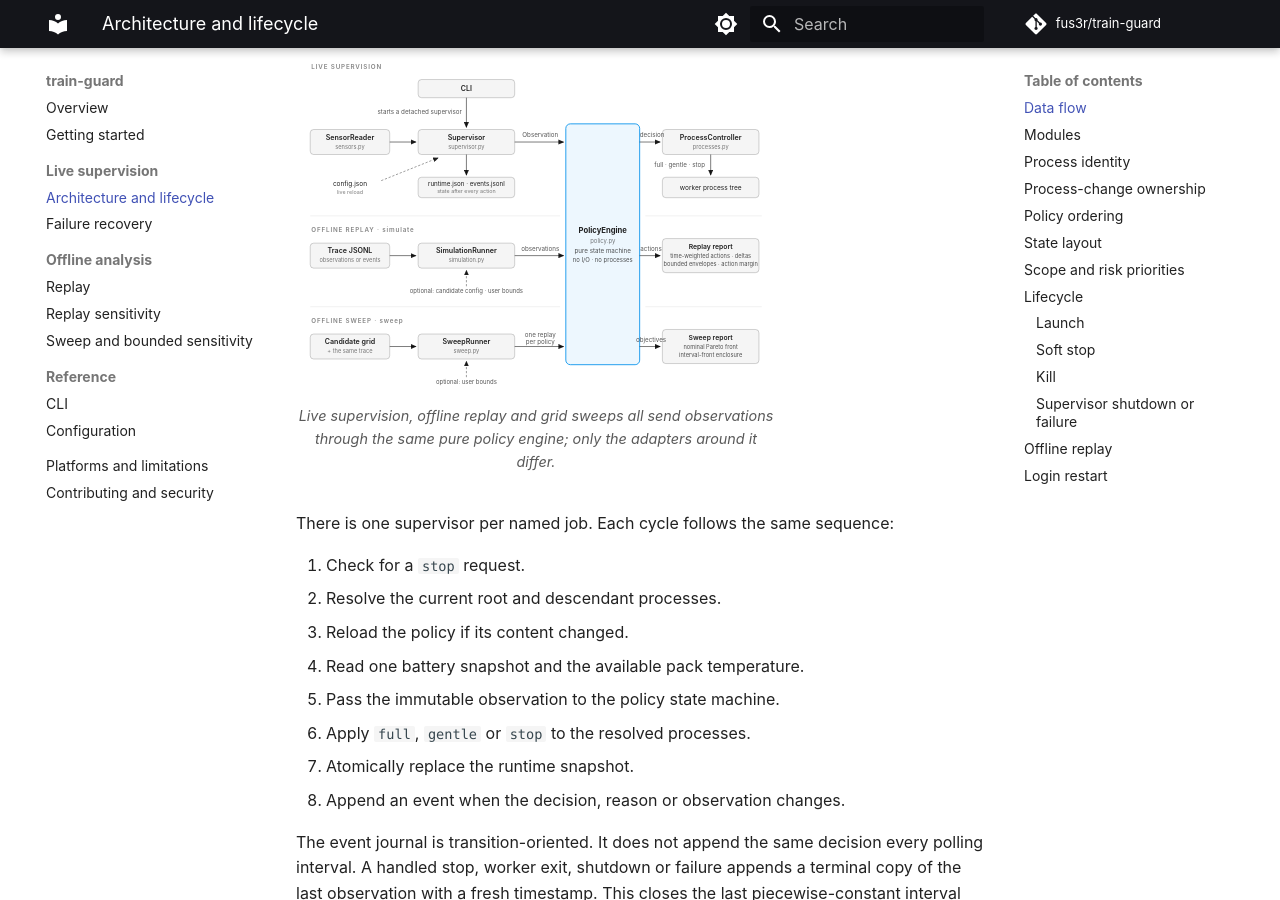
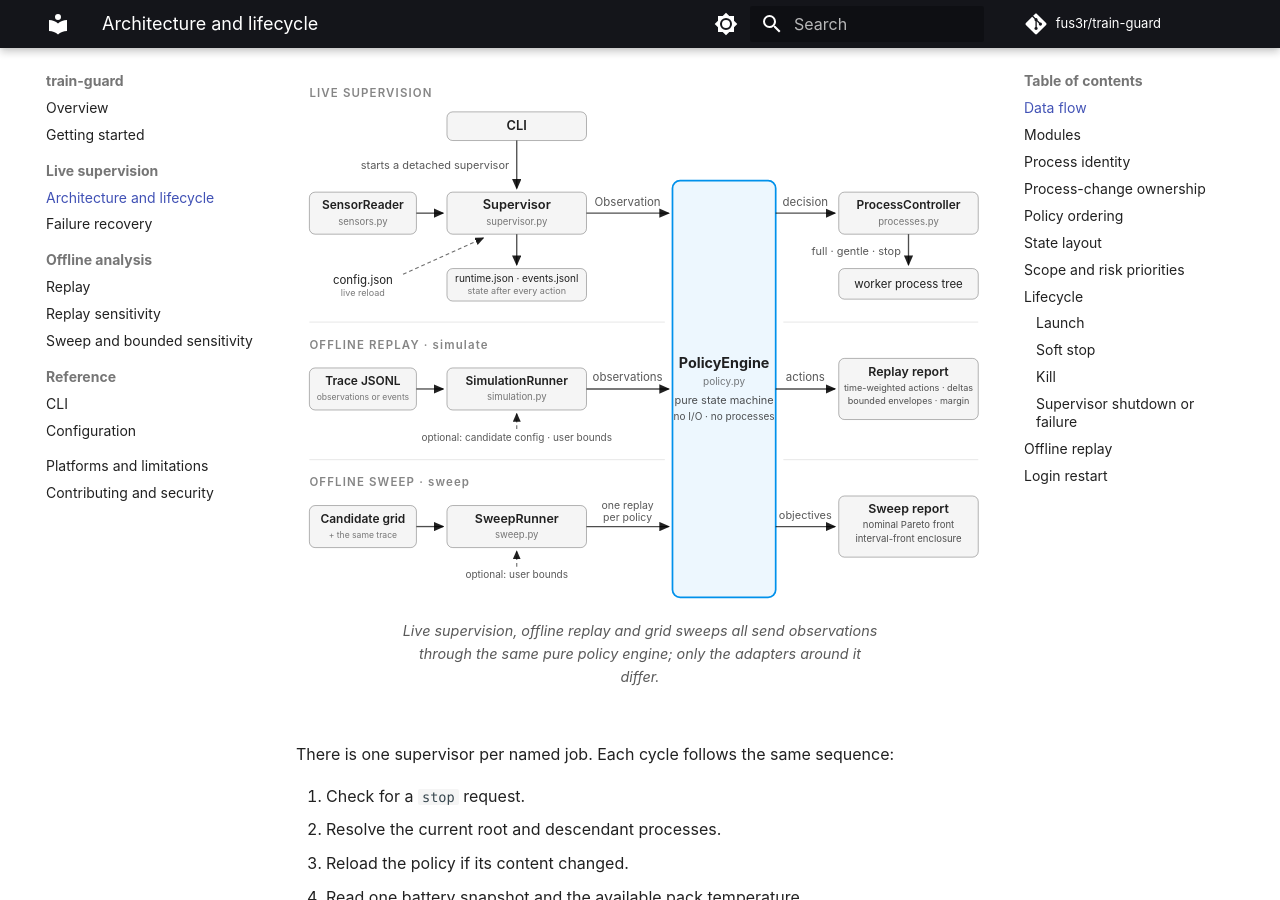
Before and after one commit to fus3r/train-guard, an MkDocs documentation site: the page built from docs/architecture.md, in a window 1280 px wide and 900 px high, scrolled down 305 px. Built offline with MkDocs 1.6.1 and Material for MkDocs 9.7.7, drawn with Linux system fonts in a browser that asks for light colours; comment, search, counter and statistics services are not loaded.

Commit message:
docs: enlarge the data-flow diagram and clear label overlaps

```diff
--- a/docs/architecture.md
+++ b/docs/architecture.md
@@ -7,108 +7,110 @@ local state.
 
 ## Data flow
 
-<figure style="margin: 1.5em 0;">
-  <svg viewBox="0 0 845 612" role="img" aria-label="Live supervision, offline replay and grid sweeps all send observations through the same pure policy engine; only the adapters around it differ." style="max-width: 100%; height: auto; display: block;">
+<div style="overflow-x: auto;">
+<figure style="margin: 1.5em 0; width: 100%; min-width: 640px;">
+  <svg viewBox="0 0 720 572" role="img" aria-label="Live supervision, offline replay and grid sweeps all send observations through the same pure policy engine; only the adapters around it differ." style="width: 100%; height: auto; display: block;">
     <defs>
       <marker id="tg-ah" markerWidth="8" markerHeight="7" refX="7" refY="3.5" orient="auto-start-reverse">
         <path d="M0,0 L8,3.5 L0,7 Z" fill="currentColor"/>
       </marker>
     </defs>
     <g fill="none" stroke="currentColor" stroke-opacity="0.12">
-      <line x1="25" y1="292" x2="465" y2="292"/>
-      <line x1="615" y1="292" x2="820" y2="292"/>
-      <line x1="25" y1="452" x2="465" y2="452"/>
-      <line x1="615" y1="452" x2="820" y2="452"/>
+      <line x1="14" y1="268" x2="386" y2="268"/>
+      <line x1="510" y1="268" x2="714" y2="268"/>
+      <line x1="14" y1="412" x2="386" y2="412"/>
+      <line x1="510" y1="412" x2="714" y2="412"/>
     </g>
-    <g font-size="11" font-weight="600" letter-spacing="1.5" fill="currentColor" fill-opacity="0.55">
-      <text x="27" y="34">LIVE SUPERVISION</text>
-      <text x="27" y="320">OFFLINE REPLAY · simulate</text>
-      <text x="27" y="480">OFFLINE SWEEP · sweep</text>
+    <g font-size="12" font-weight="600" letter-spacing="1.2" fill="currentColor" fill-opacity="0.55">
+      <text x="14" y="32">LIVE SUPERVISION</text>
+      <text x="14" y="296">OFFLINE REPLAY · simulate</text>
+      <text x="14" y="440">OFFLINE SWEEP · sweep</text>
     </g>
-    <rect x="475" y="130" width="130" height="424" rx="8" fill="var(--md-accent-fg-color)" fill-opacity="0.07" stroke="var(--md-accent-fg-color)" stroke-width="1.5"/>
+    <rect x="394" y="120" width="108" height="436" rx="8" fill="var(--md-accent-fg-color)" fill-opacity="0.07" stroke="var(--md-accent-fg-color)" stroke-width="1.8"/>
     <g text-anchor="middle" fill="currentColor">
-      <text x="540" y="322" font-size="13.5" font-weight="700">PolicyEngine</text>
-      <text x="540" y="339" font-size="10.5" fill-opacity="0.6">policy.py</text>
-      <text x="540" y="358" font-size="11" fill-opacity="0.78">pure state machine</text>
-      <text x="540" y="374" font-size="10.5" fill-opacity="0.78">no I/O · no processes</text>
+      <text x="448" y="316" font-size="15" font-weight="700">PolicyEngine</text>
+      <text x="448" y="334" font-size="10.5" fill-opacity="0.6">policy.py</text>
+      <text x="448" y="354" font-size="11.5" fill-opacity="0.78">pure state machine</text>
+      <text x="448" y="370" font-size="10.5" fill-opacity="0.78">no I/O · no processes</text>
     </g>
     <g fill="var(--md-code-bg-color)" stroke="currentColor" stroke-opacity="0.35">
-      <rect x="215" y="52" width="170" height="32" rx="6"/>
-      <rect x="25" y="140" width="140" height="44" rx="6"/>
-      <rect x="215" y="140" width="170" height="44" rx="6"/>
-      <rect x="645" y="140" width="170" height="44" rx="6"/>
-      <rect x="645" y="224" width="170" height="36" rx="6"/>
-      <rect x="215" y="224" width="170" height="36" rx="6"/>
-      <rect x="25" y="340" width="140" height="44" rx="6"/>
-      <rect x="215" y="340" width="170" height="44" rx="6"/>
-      <rect x="645" y="332" width="170" height="60" rx="6"/>
-      <rect x="25" y="500" width="140" height="44" rx="6"/>
-      <rect x="215" y="500" width="170" height="44" rx="6"/>
-      <rect x="645" y="492" width="170" height="60" rx="6"/>
+      <rect x="158" y="48" width="146" height="30" rx="6"/>
+      <rect x="14" y="132" width="112" height="44" rx="6"/>
+      <rect x="158" y="132" width="146" height="44" rx="6"/>
+      <rect x="568" y="132" width="146" height="44" rx="6"/>
+      <rect x="568" y="212" width="146" height="32" rx="6"/>
+      <rect x="158" y="212" width="146" height="34" rx="6"/>
+      <rect x="14" y="316" width="112" height="44" rx="6"/>
+      <rect x="158" y="316" width="146" height="44" rx="6"/>
+      <rect x="568" y="306" width="146" height="64" rx="6"/>
+      <rect x="14" y="460" width="112" height="44" rx="6"/>
+      <rect x="158" y="460" width="146" height="44" rx="6"/>
+      <rect x="568" y="450" width="146" height="64" rx="6"/>
     </g>
     <g text-anchor="middle" fill="currentColor">
-      <text x="300" y="72" font-size="12.5" font-weight="600">CLI</text>
-      <text x="95" y="158" font-size="12.5" font-weight="600">SensorReader</text>
-      <text x="95" y="174" font-size="10" fill-opacity="0.6">sensors.py</text>
-      <text x="300" y="158" font-size="12.5" font-weight="600">Supervisor</text>
-      <text x="300" y="174" font-size="10" fill-opacity="0.6">supervisor.py</text>
-      <text x="730" y="158" font-size="12.5" font-weight="600">ProcessController</text>
-      <text x="730" y="174" font-size="10" fill-opacity="0.6">processes.py</text>
-      <text x="730" y="246" font-size="11.5">worker process tree</text>
-      <text x="300" y="239" font-size="11">runtime.json · events.jsonl</text>
-      <text x="300" y="252" font-size="9.5" fill-opacity="0.6">state after every action</text>
-      <text x="95" y="240" font-size="11.5">config.json</text>
-      <text x="95" y="253" font-size="9.5" fill-opacity="0.6">live reload</text>
-      <text x="95" y="358" font-size="12.5" font-weight="600">Trace JSONL</text>
-      <text x="95" y="374" font-size="10" fill-opacity="0.6">observations or events</text>
-      <text x="300" y="358" font-size="12.5" font-weight="600">SimulationRunner</text>
-      <text x="300" y="374" font-size="10" fill-opacity="0.6">simulation.py</text>
-      <text x="730" y="350" font-size="12" font-weight="600">Replay report</text>
-      <text x="730" y="366" font-size="10" fill-opacity="0.78">time-weighted actions · deltas</text>
-      <text x="730" y="380" font-size="10" fill-opacity="0.78">bounded envelopes · action margin</text>
-      <text x="95" y="518" font-size="12.5" font-weight="600">Candidate grid</text>
-      <text x="95" y="534" font-size="10" fill-opacity="0.6">+ the same trace</text>
-      <text x="300" y="518" font-size="12.5" font-weight="600">SweepRunner</text>
-      <text x="300" y="534" font-size="10" fill-opacity="0.6">sweep.py</text>
-      <text x="730" y="510" font-size="12" font-weight="600">Sweep report</text>
-      <text x="730" y="526" font-size="10" fill-opacity="0.78">nominal Pareto front</text>
-      <text x="730" y="540" font-size="10" fill-opacity="0.78">interval-front enclosure</text>
+      <text x="231" y="67" font-size="13.5" font-weight="600">CLI</text>
+      <text x="70" y="150" font-size="12.5" font-weight="600">SensorReader</text>
+      <text x="70" y="166" font-size="10" fill-opacity="0.6">sensors.py</text>
+      <text x="231" y="150" font-size="13.5" font-weight="600">Supervisor</text>
+      <text x="231" y="166" font-size="10" fill-opacity="0.6">supervisor.py</text>
+      <text x="641" y="150" font-size="12.5" font-weight="600">ProcessController</text>
+      <text x="641" y="166" font-size="10" fill-opacity="0.6">processes.py</text>
+      <text x="641" y="232" font-size="12">worker process tree</text>
+      <text x="231" y="226" font-size="10.5">runtime.json · events.jsonl</text>
+      <text x="231" y="239" font-size="9.5" fill-opacity="0.6">state after every action</text>
+      <text x="70" y="228" font-size="12">config.json</text>
+      <text x="70" y="241" font-size="9.5" fill-opacity="0.6">live reload</text>
+      <text x="70" y="334" font-size="12.5" font-weight="600">Trace JSONL</text>
+      <text x="70" y="350" font-size="9" fill-opacity="0.6">observations or events</text>
+      <text x="231" y="334" font-size="12.5" font-weight="600">SimulationRunner</text>
+      <text x="231" y="350" font-size="10" fill-opacity="0.6">simulation.py</text>
+      <text x="641" y="324" font-size="13" font-weight="600">Replay report</text>
+      <text x="641" y="340" font-size="9.5" fill-opacity="0.78">time-weighted actions · deltas</text>
+      <text x="641" y="354" font-size="9.5" fill-opacity="0.78">bounded envelopes · margin</text>
+      <text x="70" y="478" font-size="12.5" font-weight="600">Candidate grid</text>
+      <text x="70" y="494" font-size="9" fill-opacity="0.6">+ the same trace</text>
+      <text x="231" y="478" font-size="13" font-weight="600">SweepRunner</text>
+      <text x="231" y="494" font-size="10" fill-opacity="0.6">sweep.py</text>
+      <text x="641" y="468" font-size="13" font-weight="600">Sweep report</text>
+      <text x="641" y="484" font-size="10" fill-opacity="0.78">nominal Pareto front</text>
+      <text x="641" y="498" font-size="10" fill-opacity="0.78">interval-front enclosure</text>
     </g>
-    <g stroke="currentColor" stroke-width="1.3" stroke-opacity="0.8" fill="none" marker-end="url(#tg-ah)">
-      <line x1="300" y1="84" x2="300" y2="136"/>
-      <line x1="165" y1="162" x2="211" y2="162"/>
-      <line x1="385" y1="162" x2="471" y2="162"/>
-      <line x1="605" y1="162" x2="641" y2="162"/>
-      <line x1="730" y1="184" x2="730" y2="220"/>
-      <line x1="300" y1="184" x2="300" y2="220"/>
-      <line x1="165" y1="362" x2="211" y2="362"/>
-      <line x1="385" y1="362" x2="471" y2="362"/>
-      <line x1="605" y1="362" x2="641" y2="362"/>
-      <line x1="165" y1="522" x2="211" y2="522"/>
-      <line x1="385" y1="522" x2="471" y2="522"/>
-      <line x1="605" y1="522" x2="641" y2="522"/>
+    <g stroke="currentColor" stroke-width="1.4" stroke-opacity="0.8" fill="none" marker-end="url(#tg-ah)">
+      <line x1="231" y1="78" x2="231" y2="128"/>
+      <line x1="126" y1="154" x2="154" y2="154"/>
+      <line x1="304" y1="154" x2="390" y2="154"/>
+      <line x1="502" y1="154" x2="564" y2="154"/>
+      <line x1="641" y1="176" x2="641" y2="208"/>
+      <line x1="231" y1="176" x2="231" y2="208"/>
+      <line x1="126" y1="338" x2="154" y2="338"/>
+      <line x1="304" y1="338" x2="390" y2="338"/>
+      <line x1="502" y1="338" x2="564" y2="338"/>
+      <line x1="126" y1="482" x2="154" y2="482"/>
+      <line x1="304" y1="482" x2="390" y2="482"/>
+      <line x1="502" y1="482" x2="564" y2="482"/>
     </g>
     <g stroke="currentColor" stroke-width="1.2" stroke-opacity="0.65" stroke-dasharray="4 3" fill="none" marker-end="url(#tg-ah)">
-      <line x1="150" y1="230" x2="250" y2="190"/>
-      <line x1="300" y1="416" x2="300" y2="388"/>
-      <line x1="300" y1="576" x2="300" y2="548"/>
+      <line x1="112" y1="218" x2="196" y2="180"/>
+      <line x1="231" y1="380" x2="231" y2="364"/>
+      <line x1="231" y1="524" x2="231" y2="508"/>
     </g>
-    <g fill="currentColor" fill-opacity="0.75" font-size="11">
-      <text x="292" y="112" text-anchor="end">starts a detached supervisor</text>
-      <text x="430" y="154" text-anchor="middle">Observation</text>
-      <text x="627" y="154" text-anchor="middle">decision</text>
-      <text x="720" y="206" text-anchor="end">full · gentle · stop</text>
-      <text x="430" y="354" text-anchor="middle">observations</text>
-      <text x="625" y="354" text-anchor="middle">actions</text>
-      <text x="430" y="505" text-anchor="middle">one replay</text>
-      <text x="430" y="517" text-anchor="middle">per policy</text>
-      <text x="625" y="514" text-anchor="middle">objectives</text>
-      <text x="300" y="428" text-anchor="middle" font-size="10.5">optional: candidate config · user bounds</text>
-      <text x="300" y="588" text-anchor="middle" font-size="10.5">optional: user bounds</text>
+    <g fill="currentColor" fill-opacity="0.75" font-size="12">
+      <text x="223" y="108" text-anchor="end" font-size="11.5">starts a detached supervisor</text>
+      <text x="347" y="146" text-anchor="middle">Observation</text>
+      <text x="533" y="146" text-anchor="middle">decision</text>
+      <text x="633" y="198" text-anchor="end" font-size="11.5">full · gentle · stop</text>
+      <text x="347" y="330" text-anchor="middle">observations</text>
+      <text x="533" y="330" text-anchor="middle">actions</text>
+      <text x="347" y="464" text-anchor="middle" font-size="11">one replay</text>
+      <text x="347" y="476" text-anchor="middle" font-size="11">per policy</text>
+      <text x="533" y="474" text-anchor="middle" font-size="11.5">objectives</text>
+      <text x="231" y="392" text-anchor="middle" font-size="10.5">optional: candidate config · user bounds</text>
+      <text x="231" y="536" text-anchor="middle" font-size="10.5">optional: user bounds</text>
     </g>
   </svg>
   <figcaption style="font-size: 0.72rem; opacity: 0.75; margin-top: 0.4em;">Live supervision, offline replay and grid sweeps all send observations through the same pure policy engine; only the adapters around it differ.</figcaption>
 </figure>
+</div>
 
 There is one supervisor per named job. Each cycle follows the same sequence:
 
```
